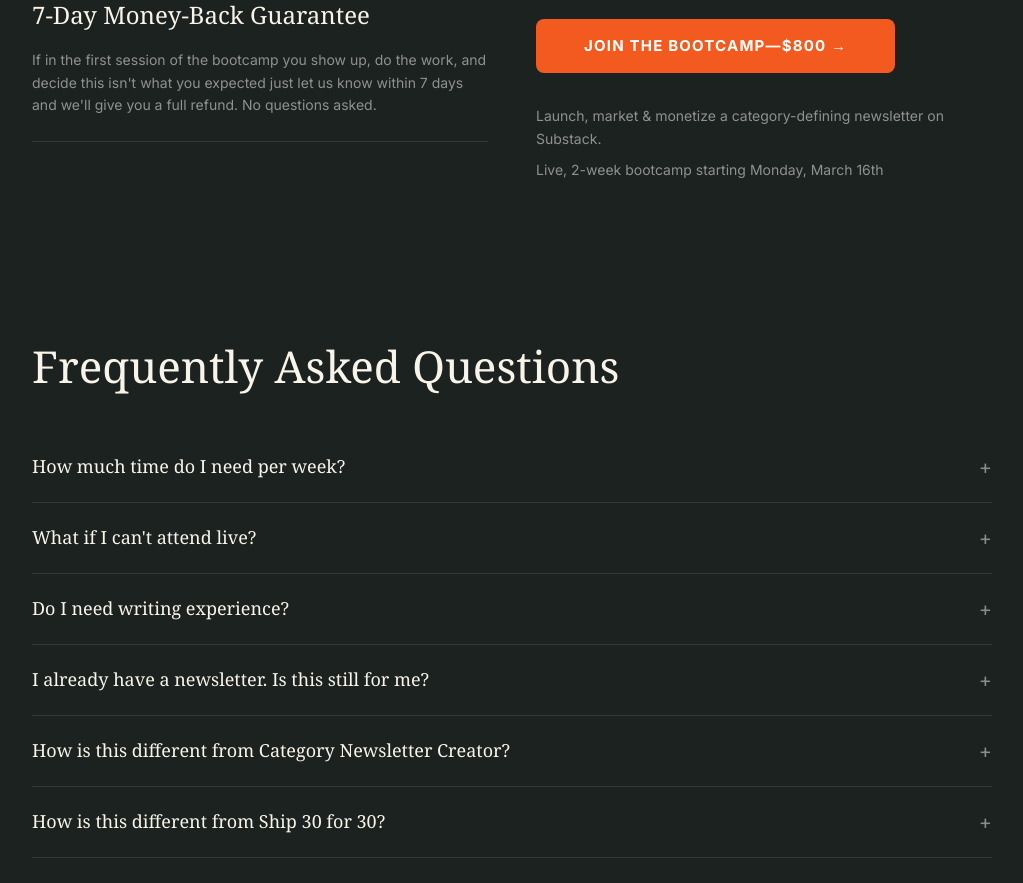
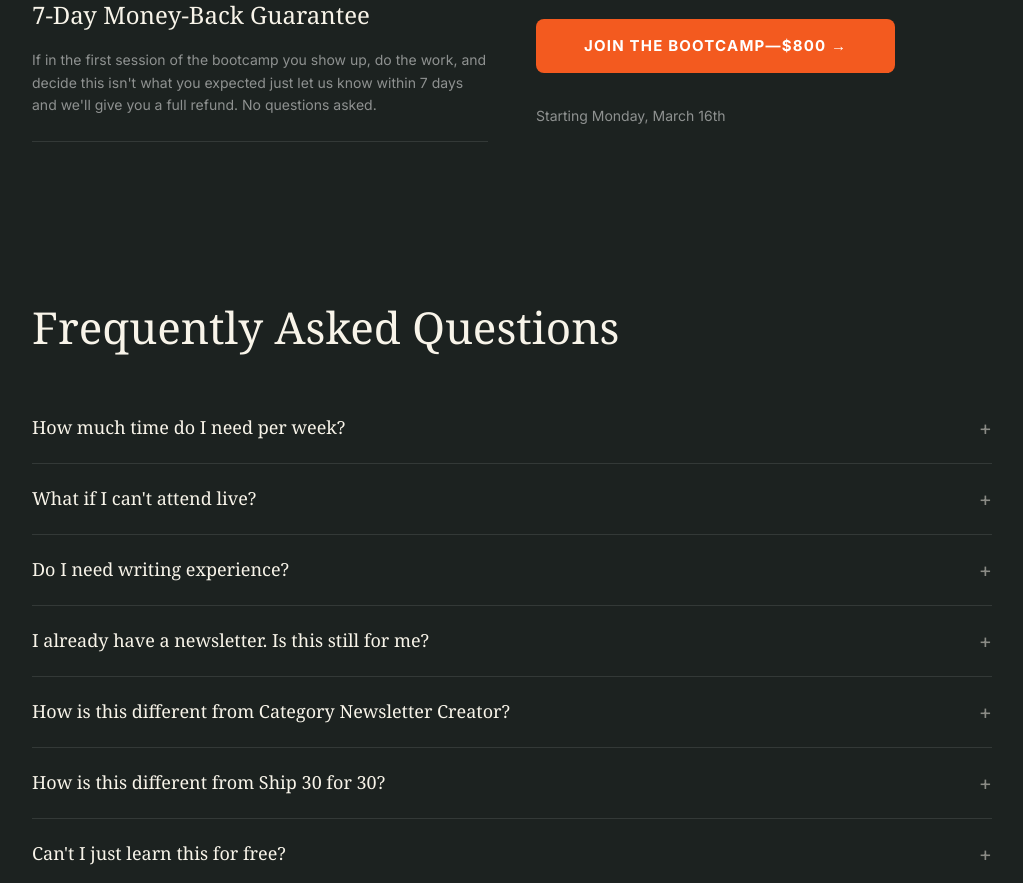
Before and after one commit to heymitch/substackstartersprint, a React (Vite) app: page / in a window 1280 px wide. Shown: the part 8839-9722 px from the top of the page, without its empty margins (128-1151 px from the left). Built offline with nearby package versions, Linux system fonts and the light colour scheme.

Commit message:
Update Ready to Build section text to just show start date
https://claude.ai/code/session_01YRkGeiXc1cXkyM5jTnPX3k

```diff
--- a/src/App.tsx
+++ b/src/App.tsx
@@ -536,10 +536,7 @@ function ReadyToBuild({ ctaUrl }: { ctaUrl: string }) {
               Join the Bootcamp—$800 →
             </a>
             <p className="font-sans text-[14px] text-white/50 leading-relaxed mt-4">
-              Launch, market & monetize a category-defining newsletter on Substack.
-            </p>
-            <p className="font-sans text-[14px] text-white/50 leading-relaxed mt-2">
-              Live, 2-week bootcamp starting Monday, March 16th
+              Starting Monday, March 16th
             </p>
           </div>
         </div>
```
